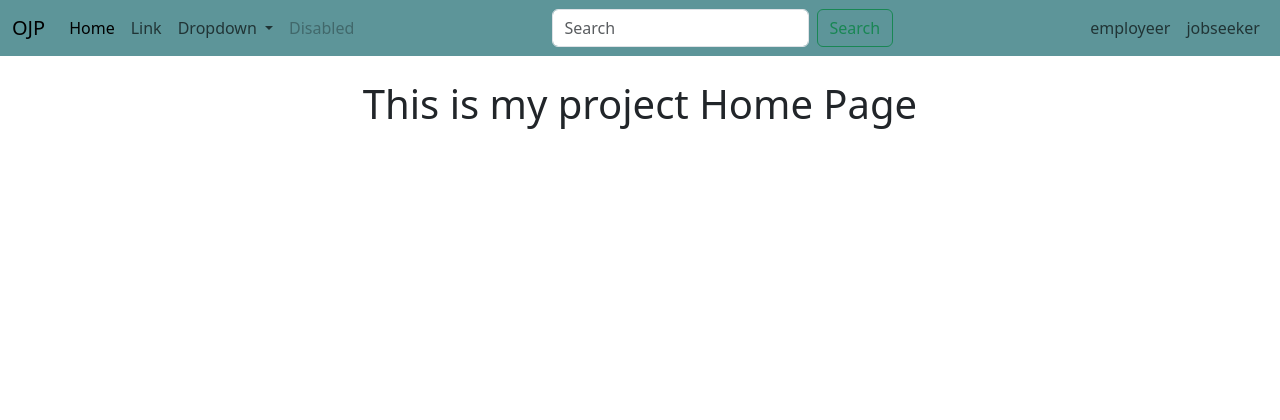
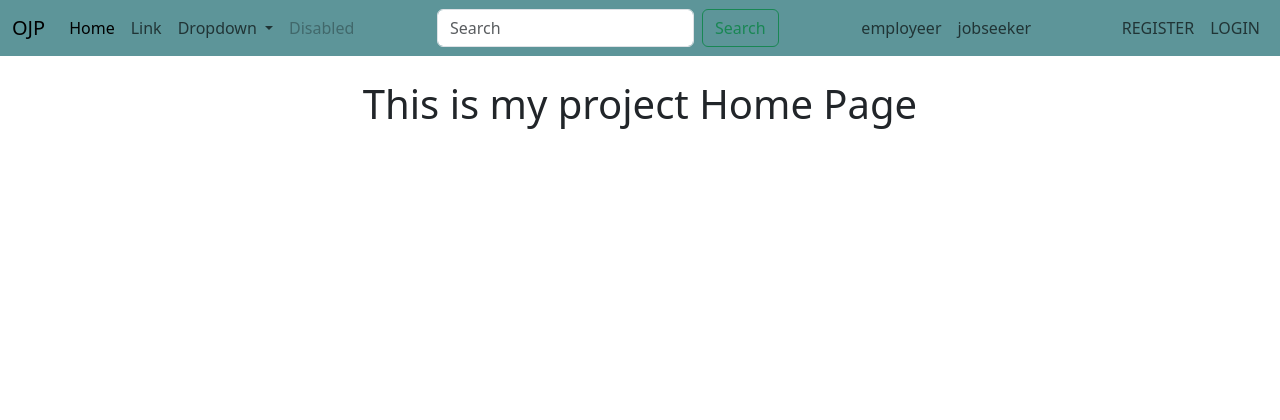
Before and after one commit to VINAYSAI31/JOBPORTAL, a Django app: page / in a window 1280 px wide. Shown: the top 420 px of the page. Run offline with Django 5.2, Linux system fonts and the light colour scheme.

Commit message:
signup page

```diff
--- a/jobportal/adminmodule/urls.py
+++ b/jobportal/adminmodule/urls.py
@@ -6,4 +6,6 @@ urlpatterns = [
     path('',views.projecthomepage, name ='projecthomepage'),
     path('employeerhomepage',views.employeerhomepage,name='employeerhomepage'),
     path('jobseekerhomepage',views.jobseekerhomepage,name='jobseekerhomepage'),
+    path('signup',views.signup,name='signup'),
+    path('signup1',views.signup1,name='signup1')
 ]
--- a/jobportal/adminmodule/views.py
+++ b/jobportal/adminmodule/views.py
@@ -1,9 +1,34 @@
 from django.shortcuts import render
+from django.contrib import messages
+from django.contrib.auth.models import User
 
-# Create your views here.
 def projecthomepage(request):
-    return render(request,'projecthomepage.html')
+    return render(request, 'projecthomepage.html')
+
 def employeerhomepage(request):
-    return render(request,'employeerhomepage.html')
+    return render(request, 'employeerhomepage.html')
+
 def jobseekerhomepage(request):
-    return render(request,'jobseekerhomepage.html')
+    return render(request, 'jobseekerhomepage.html')
+
+def signup(request):
+    return render(request, 'signup.html')
+
+def signup1(request):
+    if request.method == 'POST':
+        username = request.POST['username']
+        pass1 = request.POST['password']
+        pass2 = request.POST['password1']
+
+        if pass1 == pass2:
+            if User.objects.filter(username=username).exists():
+                messages.info(request, 'OOPS! Username already taken')
+                return render(request, 'signup.html')
+            else:
+                user = User.objects.create_user(username=username, password=pass1)
+                user.save()
+                messages.info(request, 'Account created successfully!! ')
+                return render(request, 'projecthomepage.html')
+        else:
+            messages.info(request, 'Password does not match')
+            return render(request, 'signup.html')
--- a/jobportal/templates/navbar/projectnavbar.html
+++ b/jobportal/templates/navbar/projectnavbar.html
@@ -48,6 +48,24 @@
           <a class="nav-link" href="{% url 'jobseekerhomepage' %}">jobseeker</a>
         </li>
       </ul>
+   <ul class="nav navbar-nav ms-auto">
+     <li>
+       {% if user.is_authenticated %}
+       <link class="nav-item">
+       <span class="nav-link">WELCOME, {{user.username}}</span>
+     </li>
+     <li class="nav-item">
+      <a class="nav-link" href="#">LOGOUT</a>
+     </li>
+     {% else %}
+      <li class="nav-item">
+       <a class="nav-link" href="{% url 'signup' %}">REGISTER</a>
+     </li>
+     <li class="nav-item">
+      <a class="nav-link" href="#">LOGIN</a>
+     </li>
+     {% endif %}
+   </ul>
 
     </div>
   </div>
```
